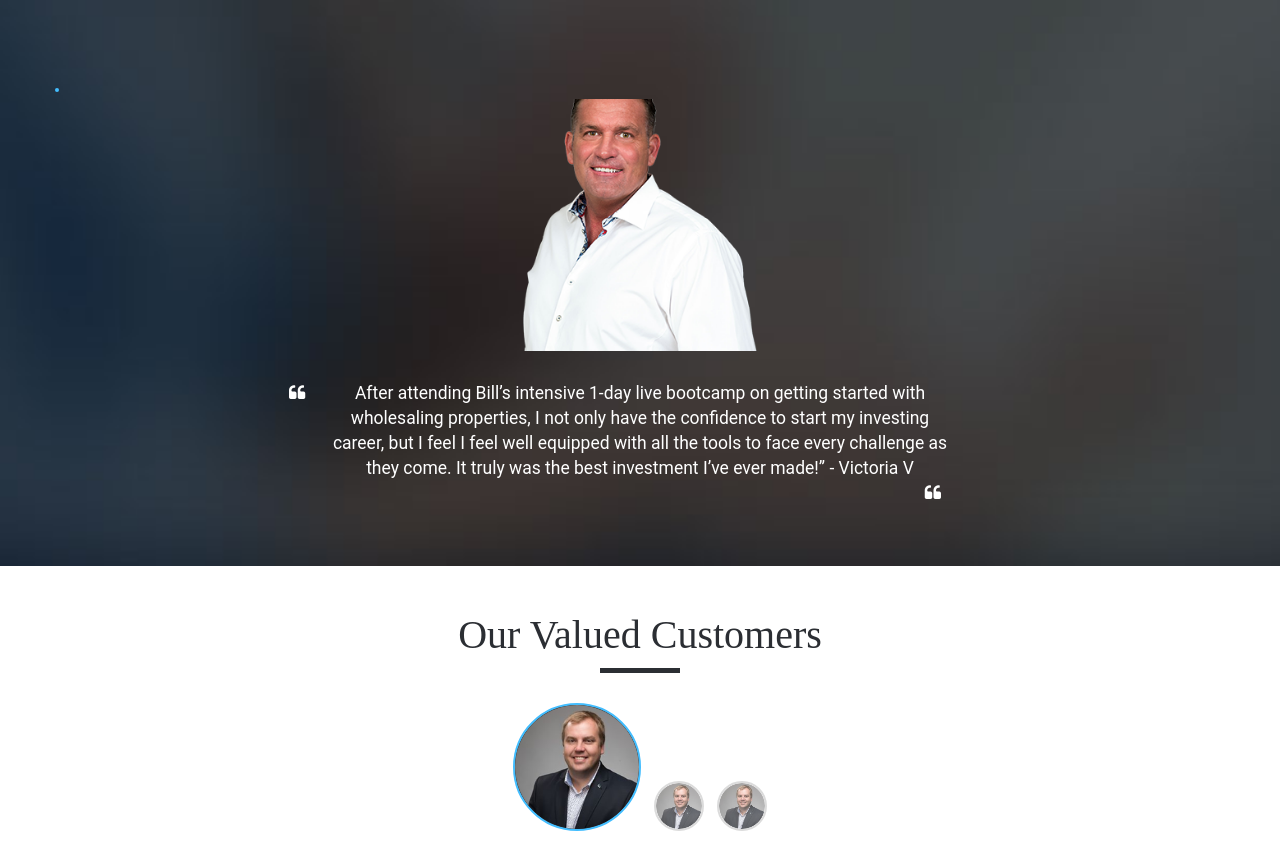
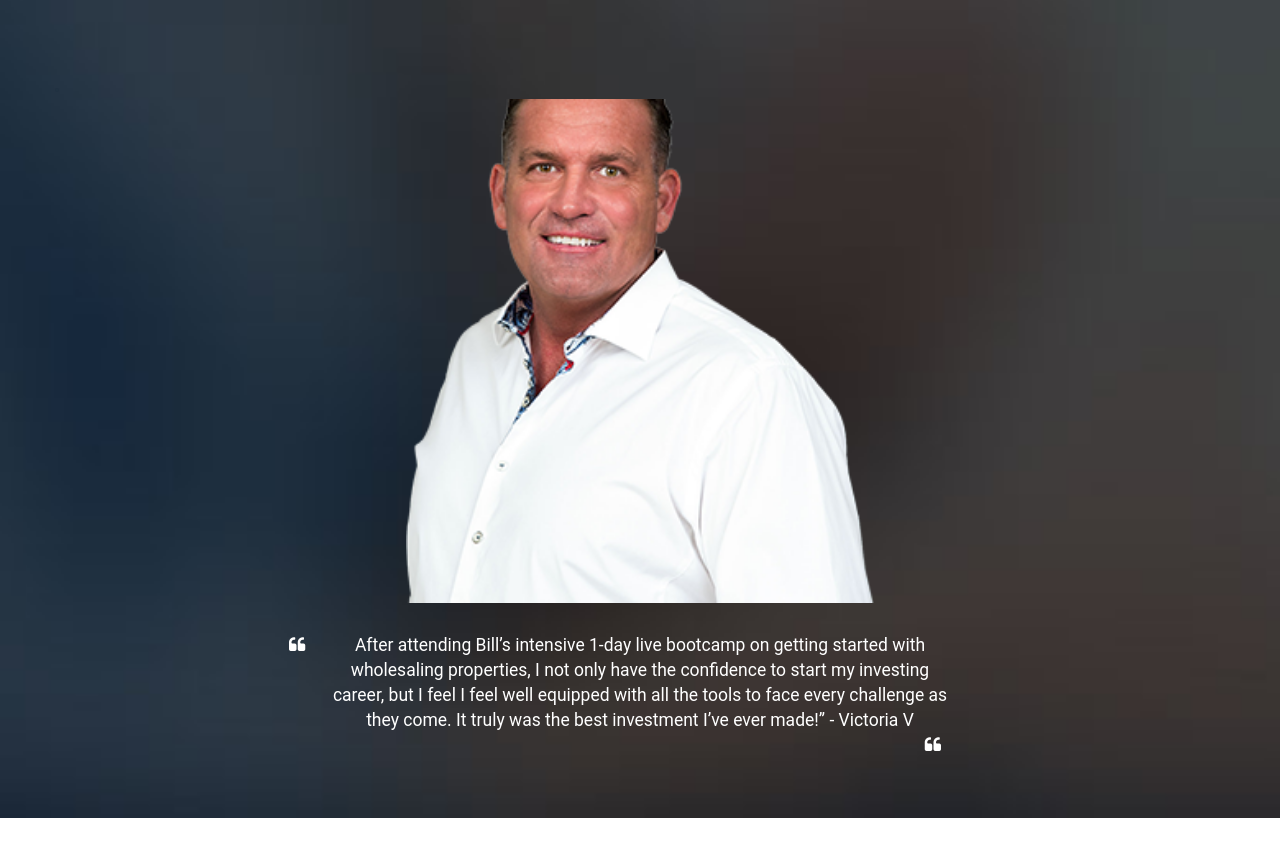
Before and after one commit to Alfeugeniomedia/Website, a Django app: page /testimonials in a window 1280 px wide. Shown: the part 87-945 px from the top of the page. Run offline with Django 3.2, Linux system fonts and the light colour scheme; some libraries are stand-ins or nearby versions; some web fonts are replaced.

Commit message:
testimonial confirm

```diff
--- a/templates/testmonials.html
+++ b/templates/testmonials.html
@@ -8,7 +8,7 @@
 		<div class="container relative">
 			<div class="testmonial_main_text">
 
-					<li data-target="#testmonials_carousel" data-slide-to="1" class="active" ><img style="margin : auto ; max-width : 20%;" class="img-responsive" src="{% static 'images/auther_2.png' %}" alt="">
+					<li data-target="#testmonials_carousel" data-slide-to="1" class="active" style= "color: #213242;" ><img style="margin : auto ; max-width : 40%;" class="img-responsive" src="{% static 'images/auther_2.png' %}" alt="">
 					</li>
 				<blockquote style="margin : auto ;">After attending Bill’s intensive 1-day live bootcamp on getting started with wholesaling
                     properties, I not only have the confidence to start my investing career, but I feel I feel well
```
